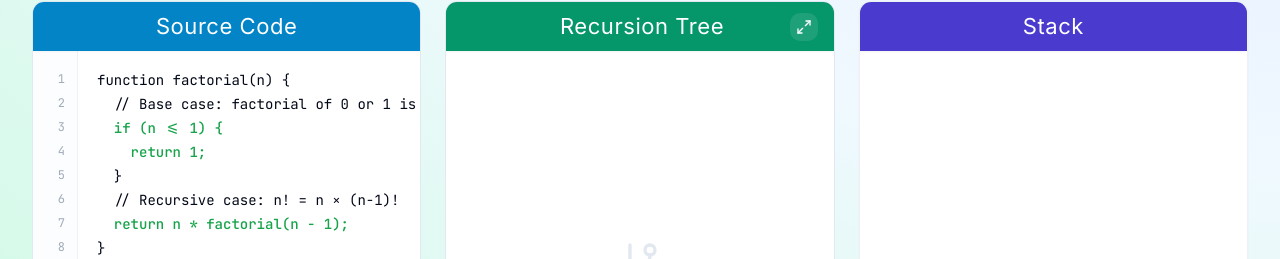
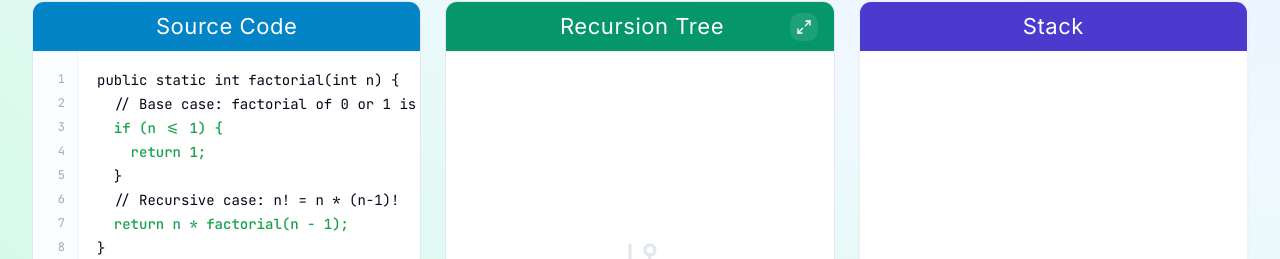
Before and after one commit to yuvnex/Recursion_Visualizer, a React (Vite) app: page / in a window 1280 px wide. Shown: the part 405-664 px from the top of the page. Built offline with nearby package versions, Linux system fonts and the light colour scheme.

Commit message:
fix:Updated Source code into java

```diff
--- a/src/components/recursion/CodeEditor.jsx
+++ b/src/components/recursion/CodeEditor.jsx
@@ -15,15 +15,15 @@ export default function CodeEditor({ code, onChange, currentLine, isRunning }) {
   }
 
   const isBaseCaseLine = (line) => {
-    const patterns = ['return 1', 'return 0', 'return n', 'if (n <= 1)', 'if (n == 0)', 'if (low > high)', 'if (n < 2)']
+    const patterns = ['return 1', 'return 0', 'return -1', 'return arr', 'return n', 'if (n <= 1)', 'if (n <= 0)', 'if (n == 0)', 'if (low > high)', 'if (n < 2)', 'if (exp == 0)', 'if (index >=', 'if (arr.length <= 1)']
     return patterns.some(p => line.toLowerCase().includes(p.toLowerCase()))
   }
 
   const isRecursiveCallLine = (line) => {
-    const funcNames = ['factorial', 'fibonacci', 'fib', 'binarySearch', 'search', 'sumArray', 'sum', 'power']
+    const funcNames = ['factorial', 'fibonacci', 'fib', 'binarySearch', 'search', 'sumArray', 'sum', 'power', 'mergeSort']
     return funcNames.some(name => {
       const regex = new RegExp(`${name}\\s*\\(`)
-      return regex.test(line) && !line.includes('function') && !line.includes('int ') && !line.includes('def ')
+      return regex.test(line) && !line.includes('function') && !line.includes('public') && !line.includes('def ')
     })
   }
 
--- a/src/components/recursion/ExampleSelector.jsx
+++ b/src/components/recursion/ExampleSelector.jsx
@@ -18,12 +18,12 @@ export const EXAMPLES = [
     difficulty: 'Beginner',
     description: 'Calculate n! = n × (n-1) × ... × 1',
     input: 5,
-    code: `function factorial(n) {
+    code: `public static int factorial(int n) {
   // Base case: factorial of 0 or 1 is 1
   if (n <= 1) {
     return 1;
   }
-  // Recursive case: n! = n × (n-1)!
+  // Recursive case: n! = n * (n-1)!
   return n * factorial(n - 1);
 }`,
   },
@@ -33,12 +33,12 @@ export const EXAMPLES = [
     difficulty: 'Beginner',
     description: 'Find the nth Fibonacci number',
     input: 5,
-    code: `function fibonacci(n) {
+    code: `public static int fibonacci(int n) {
   // Base cases: F(0) = 0, F(1) = 1
   if (n <= 0) {
     return 0;
   }
-  if (n === 1) {
+  if (n == 1) {
     return 1;
   }
   // Recursive case: F(n) = F(n-1) + F(n-2)
@@ -51,14 +51,14 @@ export const EXAMPLES = [
     difficulty: 'Intermediate',
     description: 'Find target in sorted array',
     input: { arr: [1, 3, 5, 7, 9, 11], target: 7, low: 0, high: 5 },
-    code: `function binarySearch(arr, target, low, high) {
+    code: `public static int binarySearch(int[] arr, int target, int low, int high) {
   // Base case: element not found
   if (low > high) {
     return -1;
   }
-  let mid = Math.floor((low + high) / 2);
+  int mid = (low + high) / 2;
   // Base case: element found
-  if (arr[mid] === target) {
+  if (arr[mid] == target) {
     return mid;
   }
   // Recursive cases
@@ -75,7 +75,7 @@ export const EXAMPLES = [
     difficulty: 'Beginner',
     description: 'Calculate sum of array elements recursively',
     input: { arr: [1, 2, 3, 4, 5], index: 0 },
-    code: `function sumArray(arr, index) {
+    code: `public static int sumArray(int[] arr, int index) {
   // Base case: reached end of array
   if (index >= arr.length) {
     return 0;
@@ -90,12 +90,12 @@ export const EXAMPLES = [
     difficulty: 'Beginner',
     description: 'Calculate base^exponent recursively',
     input: { base: 2, exp: 4 },
-    code: `function power(base, exp) {
+    code: `public static int power(int base, int exp) {
   // Base case: anything to power 0 is 1
-  if (exp === 0) {
+  if (exp == 0) {
     return 1;
   }
-  // Recursive case: base^exp = base × base^(exp-1)
+  // Recursive case: base^exp = base * base^(exp-1)
   return base * power(base, exp - 1);
 }`,
   },
@@ -105,30 +105,32 @@ export const EXAMPLES = [
     difficulty: 'Advanced',
     description: 'Sort an array using divide-and-conquer recursion',
     input: { arr: [4, 1, 3, 9, 7] },
-    code: `function mergeSort(arr) {
+    code: `public static int[] mergeSort(int[] arr) {
   // Base case: arrays of length 0 or 1 are already sorted
   if (arr.length <= 1) {
     return arr;
   }
   // Divide: split array in half
-  let mid = Math.floor(arr.length / 2);
-  let left = mergeSort(arr.slice(0, mid));
-  let right = mergeSort(arr.slice(mid));
+  int mid = arr.length / 2;
+  int[] left = mergeSort(Arrays.copyOfRange(arr, 0, mid));
+  int[] right = mergeSort(Arrays.copyOfRange(arr, mid, arr.length));
   // Conquer: merge sorted halves
   return merge(left, right);
 }
 
-function merge(left, right) {
-  let result = [];
-  let i = 0, j = 0;
+public static int[] merge(int[] left, int[] right) {
+  int[] result = new int[left.length + right.length];
+  int i = 0, j = 0, k = 0;
   while (i < left.length && j < right.length) {
     if (left[i] <= right[j]) {
-      result.push(left[i++]);
+      result[k++] = left[i++];
     } else {
-      result.push(right[j++]);
+      result[k++] = right[j++];
     }
   }
-  return result.concat(left.slice(i)).concat(right.slice(j));
+  while (i < left.length) result[k++] = left[i++];
+  while (j < right.length) result[k++] = right[j++];
+  return result;
 }`,
   },
 ]
--- a/src/pages/RecursionVisualizer.jsx
+++ b/src/pages/RecursionVisualizer.jsx
@@ -210,9 +210,9 @@ export default function RecursionVisualizer() {
       setStack(prev => [...prev, { id: step.nodeId, label: step.label, params: step.params }])
       // Point to the base-case condition line, or the recursive call line
       if (step.isBaseCase) {
-        setCurrentLine(findLine(['if (n <= 1)', 'if (n <= 0)', 'if (n == 0)', 'if (n === 0)', 'if (n === 1)', 'if (low > high)', 'if (index >=', 'if (exp === 0)', 'if (arr.length <= 1)']))
+        setCurrentLine(findLine(['if (n <= 1)', 'if (n <= 0)', 'if (n == 0)', 'if (n === 0)', 'if (n === 1)', 'if (n == 1)', 'if (low > high)', 'if (index >=', 'if (exp === 0)', 'if (exp == 0)', 'if (arr.length <= 1)']))
       } else {
-        setCurrentLine(findLine(['return n *', 'return fibonacci', 'return fib(', 'return binarySearch', 'return arr[index]', 'return base *', 'let left = mergeSort', 'left = mergeSort']))
+        setCurrentLine(findLine(['return n *', 'return fibonacci', 'return fib(', 'return binarySearch', 'return arr[index]', 'return base *', 'int[] left = mergeSort', 'let left = mergeSort', 'left = mergeSort']))
       }
     } else {
       setExecutionPhase('returning')
@@ -287,9 +287,9 @@ export default function RecursionVisualizer() {
         nextNodes.push({ id: step.nodeId, parentId: step.parentId, label: step.label, params: step.params, isBaseCase: step.isBaseCase, returned: false })
         nextStack.push({ id: step.nodeId, label: step.label, params: step.params })
         if (step.isBaseCase) {
-          currLine = findLine(['if (n <= 1)', 'if (n <= 0)', 'if (n == 0)', 'if (n === 0)', 'if (n === 1)', 'if (low > high)', 'if (index >=', 'if (exp === 0)', 'if (arr.length <= 1)'])
+          currLine = findLine(['if (n <= 1)', 'if (n <= 0)', 'if (n == 0)', 'if (n === 0)', 'if (n === 1)', 'if (n == 1)', 'if (low > high)', 'if (index >=', 'if (exp === 0)', 'if (exp == 0)', 'if (arr.length <= 1)'])
         } else {
-          currLine = findLine(['return n *', 'return fibonacci', 'return fib(', 'return binarySearch', 'return arr[index]', 'return base *', 'let left = mergeSort', 'left = mergeSort'])
+          currLine = findLine(['return n *', 'return fibonacci', 'return fib(', 'return binarySearch', 'return arr[index]', 'return base *', 'int[] left = mergeSort', 'let left = mergeSort', 'left = mergeSort'])
         }
       } else {
         phase = 'returning'
```
